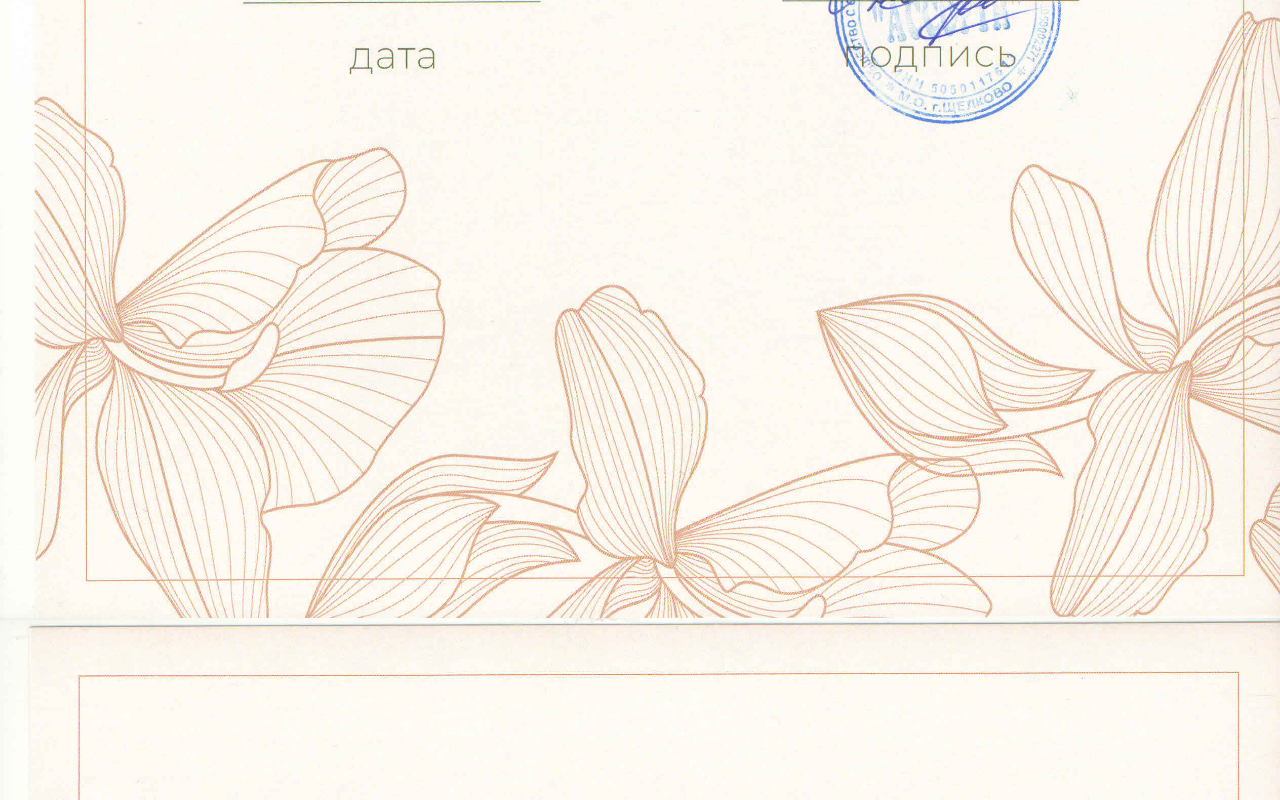
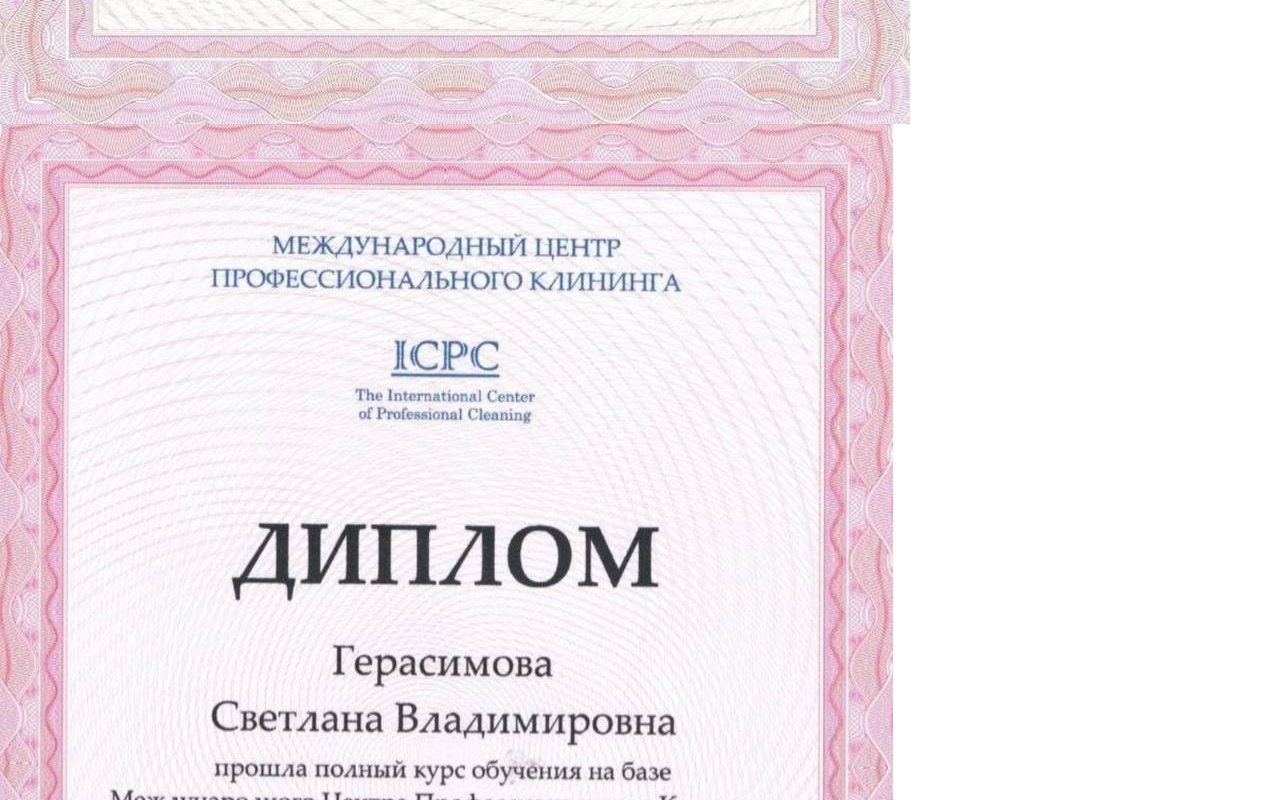
Before and after one commit to andrronov/cleaning, a Vue app: page /#/ in a window 1280 px wide. Shown: the part 9000-9800 px from the top of the page. Built offline with nearby package versions, Linux system fonts and the light colour scheme.

Commit message:
change sertificates

```diff
--- a/src/components/landing.vue
+++ b/src/components/landing.vue
@@ -229,13 +229,10 @@
 ]
 const sertificates = [
   {
-    img: '/img/sert1.jpg'
+    img: '/img/sert4.jpg'
   },
   {
-    img: '/img/sert2.jpg'
-  },
-  {
-    img: '/img/sert3.jpg'
+    img: '/img/sert5.jpg'
   },
 ]
 
--- a/src/components/service.vue
+++ b/src/components/service.vue
@@ -695,14 +695,11 @@
 
 const sertificates = [
   {
-    img: '/img/sert1.jpg'
+    img: '/img/sert4.jpg'
   },
   {
-    img: '/img/sert2.jpg'
-  },
-  {
-    img: '/img/sert3.jpg'
-  },
+    img: '/img/sert5.jpg'
+  }
 ]
 const opened = ref(false)
 const img = ref(null)
```
Also changed, not shown: public/img/sert4.jpg (added), public/img/sert5.jpg (added).
